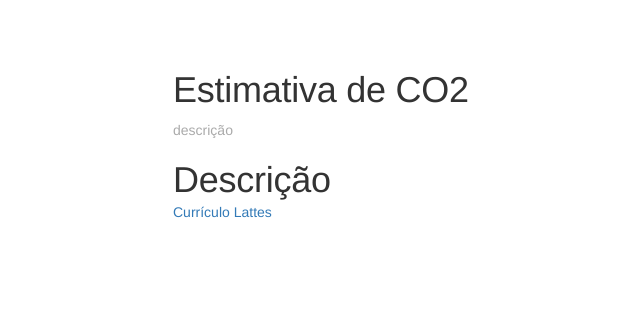
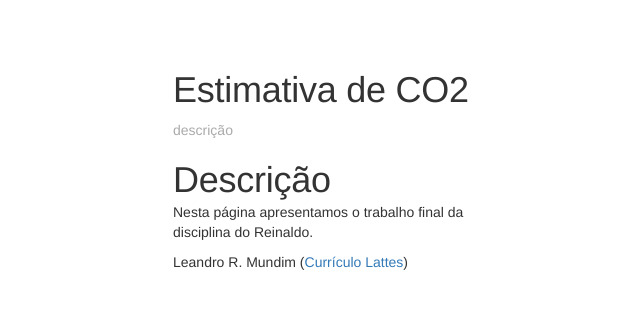
Before and after one commit to estimativa/estimativa, a Jekyll site: the page built from about.md, in a window 1280 px wide. Shown: the top 309 px of the page, without its empty margins (292-932 px from the left). Built offline with Jekyll 4.4.1, drawn with Linux system fonts in a browser that asks for light colours.

Commit message:
Update about.md

```diff
--- a/about.md
+++ b/about.md
@@ -3,4 +3,6 @@ layout: page
 title: Descrição
 permalink: /description/
 ---
-[Currículo Lattes](http://lattes.cnpq.br/9422218269055551)
+Nesta página apresentamos o trabalho final da disciplina do Reinaldo.
+
+Leandro R. Mundim ([Currículo Lattes](http://lattes.cnpq.br/9422218269055551))
```
